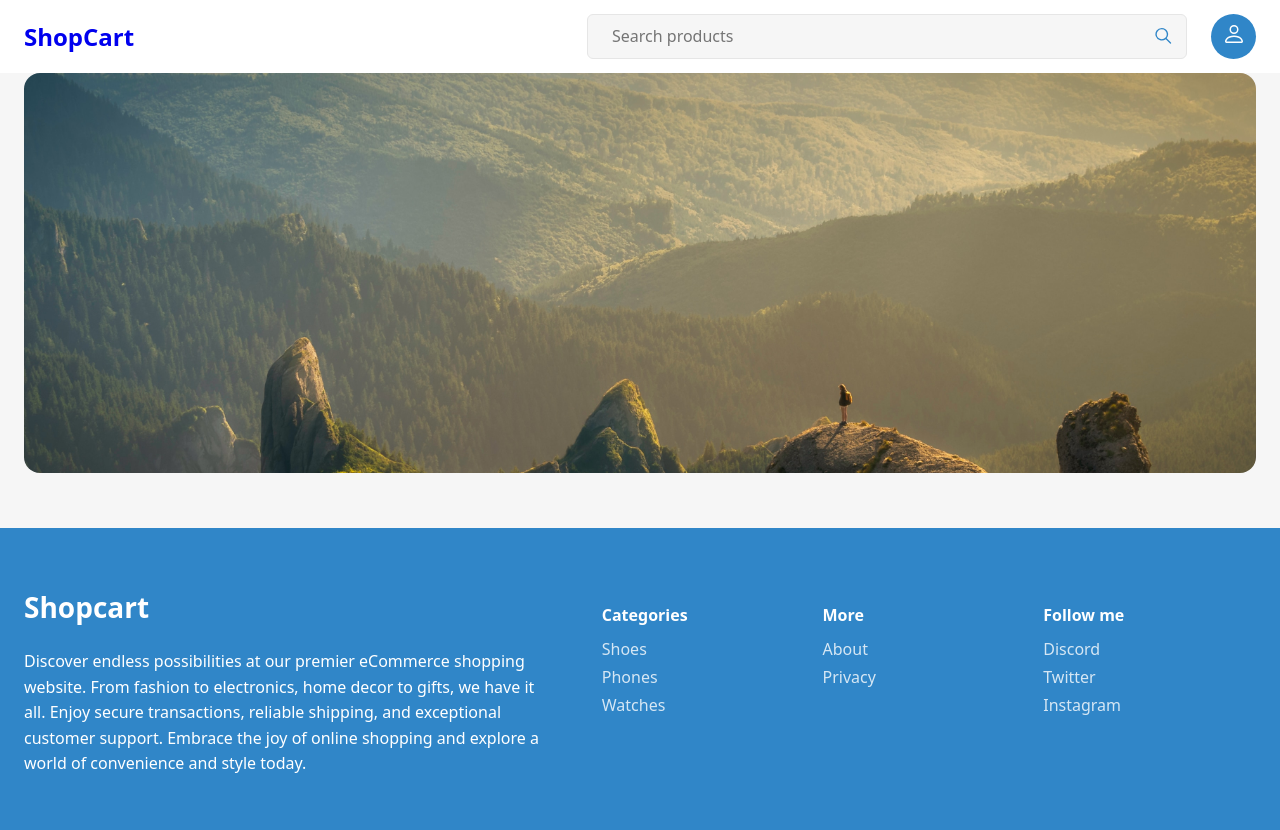
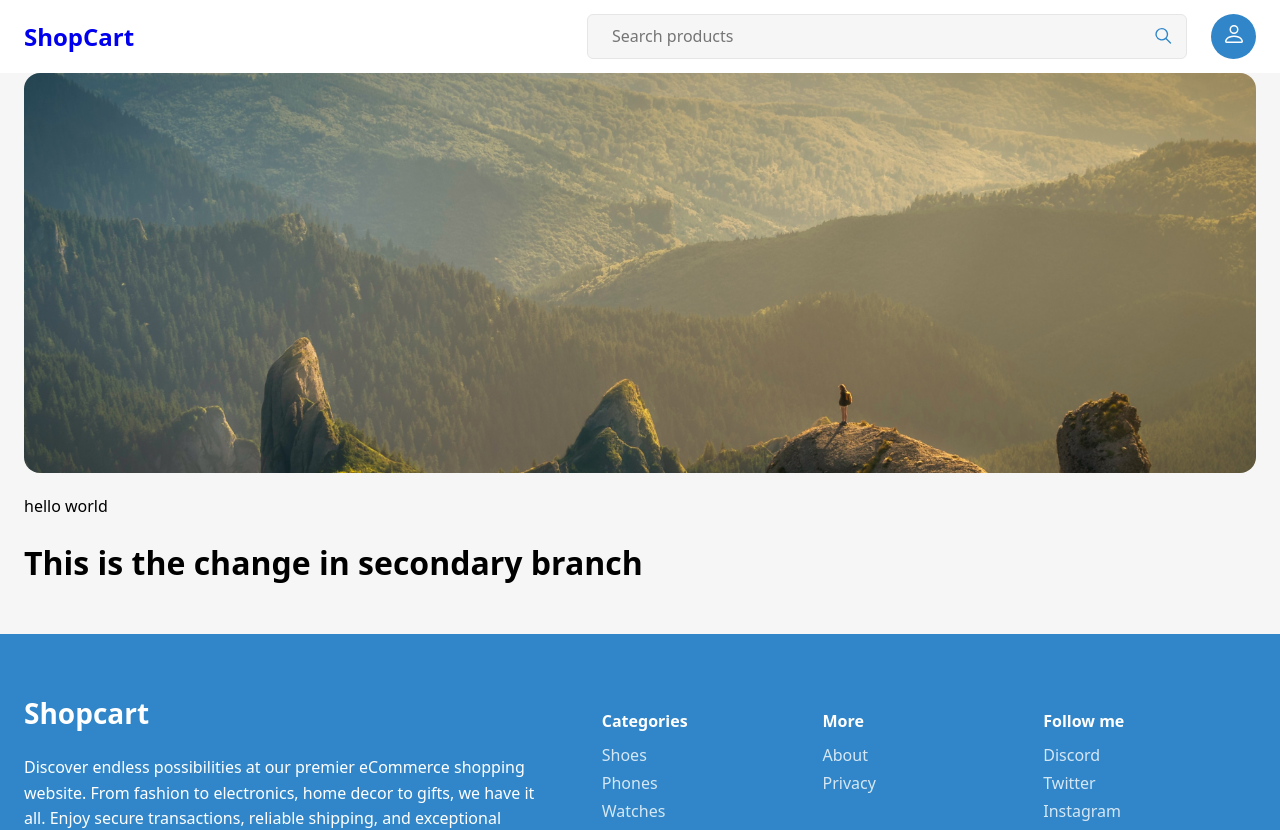
Before and after one commit to Anubhav0114/Ecommerce-Site, a Nuxt app: page / in a window 1280 px wide. Shown: the top 830 px of the page. Built offline with nearby package versions, Linux system fonts and the light colour scheme.

Commit message:
secondary branch message

```diff
--- a/components/Header.vue
+++ b/components/Header.vue
@@ -1,4 +1,6 @@
 <script setup lang='ts'>
+
+
 </script>
 <template>
     <div id="header">
--- a/pages/index.vue
+++ b/pages/index.vue
@@ -15,6 +15,8 @@
         <!-- Write from here -->
         <div>
 
+            <p>hello world </p>
+            <h1>This is the change in secondary branch</h1>
         </div>
     </div>
 </template>
```
